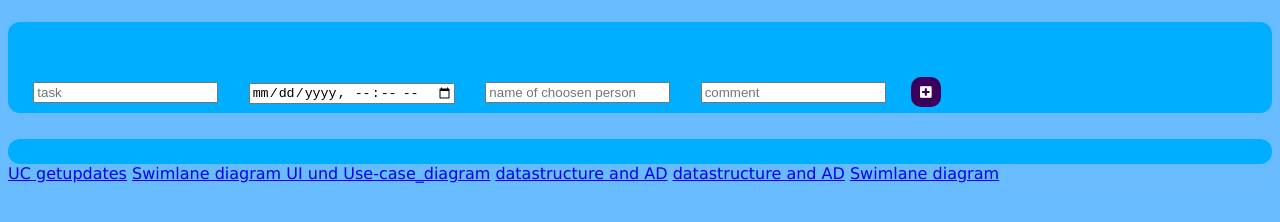
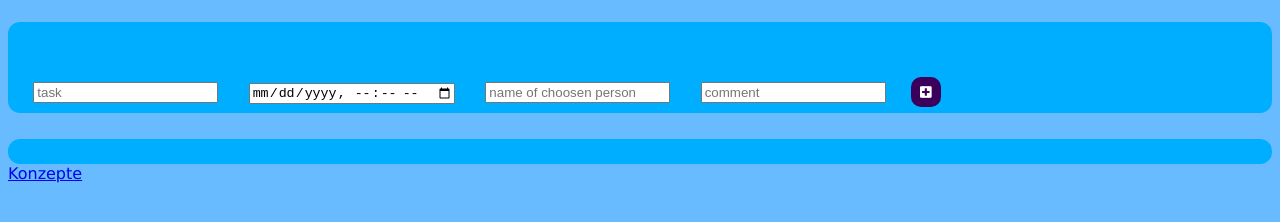
Before and after one commit to alex11902/EIA_2_So23, a plain HTML site: page A03_Aufgabenliste_Formular/Aufgabenliste_Formular.html in a window 1280 px wide. Shown: the part 220-442 px from the top of the page. Drawn offline with Linux system fonts and the light colour scheme; no server answers.

Commit message:
zsmgefügte documente

```diff
--- a/A03_Aufgabenliste_Formular/Aufgabenliste_Formular.html
+++ b/A03_Aufgabenliste_Formular/Aufgabenliste_Formular.html
@@ -53,11 +53,7 @@
     </div>
   </body>
   <footer>
-    <a href="/A03_Aufgabenliste_Formular/Konzepte/Use-Case-Diagram getupdates.pdf">UC getupdates</a>
-    <a href="/A03_Aufgabenliste_Formular/Konzepte/Swimlane_DiagramHousehold.pdf">Swimlane diagram </a>
-    <a href="/A03_Aufgabenliste_Formular/Konzepte/ui_usecase_household.pdf">UI und Use-case_diagram</a>
-    <a href="/A03_Aufgabenliste_Formular/Konzepte/Konzept _05.pdf">datastructure and AD</a>
-    <a href="/A03_Aufgabenliste_Formular/Konzepte/Household-APP AD_Client.pdf">datastructure and AD</a>
-    <a href="/A03_Aufgabenliste_Formular/Konzepte/Swimlane_DiagramHousehold.pdf">Swimlane diagram </a>
+    <a href="/A03_Aufgabenliste_Formular/Konzepte/Konzepte.pdf">Konzepte</a>
+
   </footer>
 </html>
```
Also changed, not shown: 1 other file.
